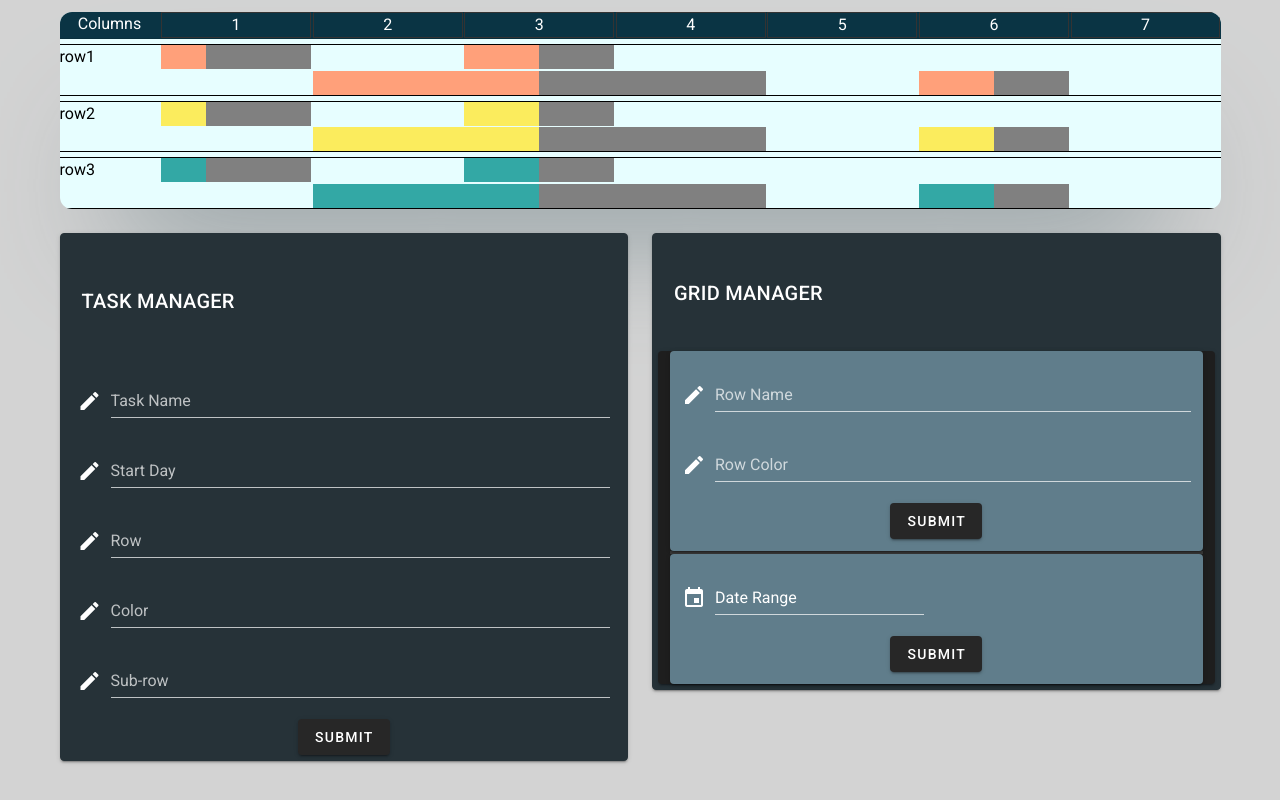
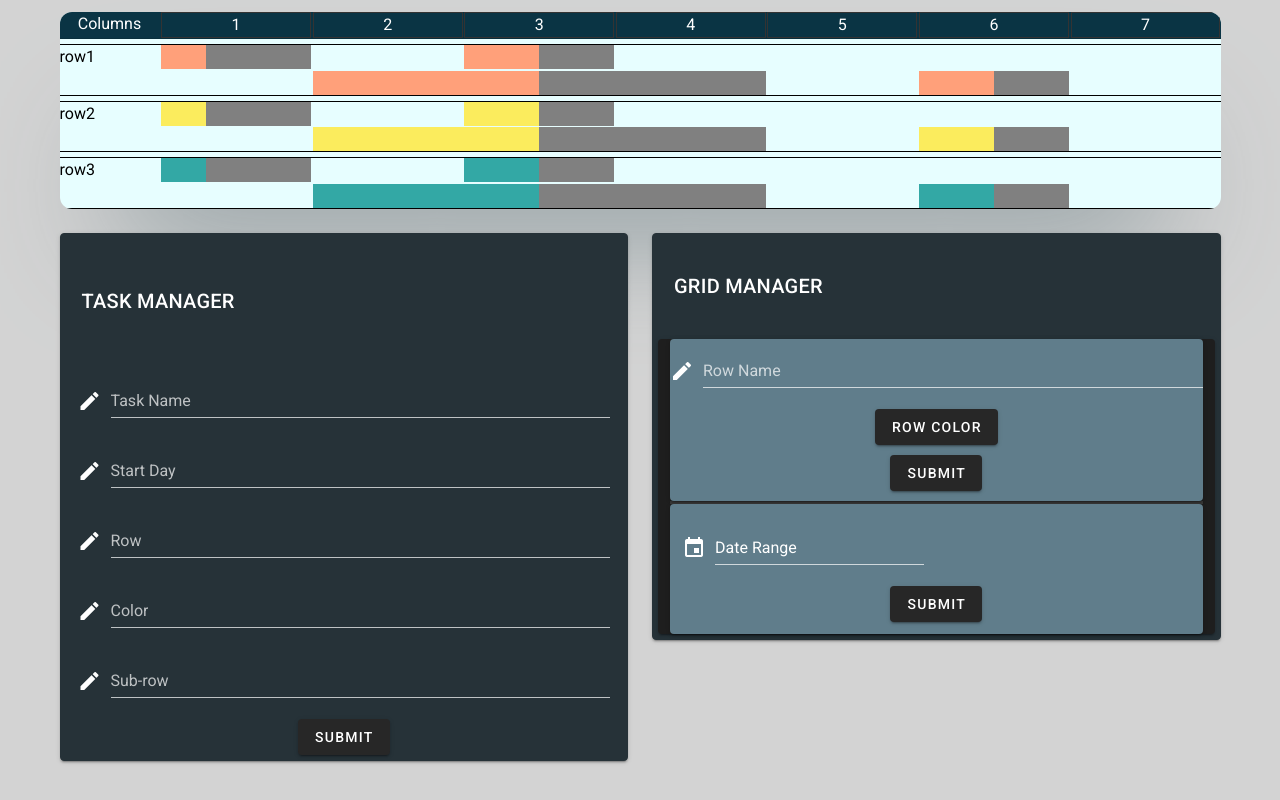
Before and after one commit to DiySane/nuxt-timeline, a Nuxt app: page / in a window 1280 px wide. Built offline with nearby package versions, Linux system fonts and the light colour scheme.

Commit message:
Added color-picker in place of rowColor text-input

```diff
--- a/components/GridManager.vue
+++ b/components/GridManager.vue
@@ -12,17 +12,30 @@
     <v-card class="px-3" ref="form" style="grid-row: 2/5; grid-column: 1/3;">
       <v-card color="#607D8B">
         <v-col>
+          <v-row justify="center">
             <v-text-field
               label="Row Name"
               v-model="rowName"
               prepend-icon="mdi-pencil"
             ></v-text-field>
-          <v-text-field
-            label="Row Color"
+          </v-row>
+          <v-row justify="center" style="padding-bottom: 10px;">
+            <v-menu offset-y>
+              <template v-slot:activator="{ on }">
+                <v-btn :color="rowColor" dark v-on="on">
+                  Row Color
+                </v-btn>
+              </template>
+              <v-color-picker
                 v-model="rowColor"
-            prepend-icon="mdi-pencil"
-          ></v-text-field>
-          <v-btn @click="emitRow"> Submit</v-btn>
+                hide-inputs
+                class="mx-auto"
+              ></v-color-picker>
+            </v-menu>
+          </v-row>
+          <v-row justify="center" style="padding-bottom: 10px;">
+            <v-btn @click="emitRow"> Submit</v-btn></v-row
+          >
         </v-col>
         <v-spacer></v-spacer>
       </v-card>
@@ -59,11 +72,12 @@ export default {
   data() {
     return {
       rowName: "",
-      rowColor: "",
+      rowColor: "#00000",
       rowId: 0,
       startDate: "",
       endDate: "",
-      columnSpan: 7
+      columnSpan: 7,
+      showColPicker: false,
     };
   },
   methods: {
@@ -74,7 +88,7 @@ export default {
         id: this.rowId++
       });
       this.rowName = "";
-      this.rowColor = "";
+      this.rowColor = "#00000";
     },
     emitColumn() {
       this.$emit("addColumn", {
```
Lines whose indentation alone changed are shown as unchanged.
